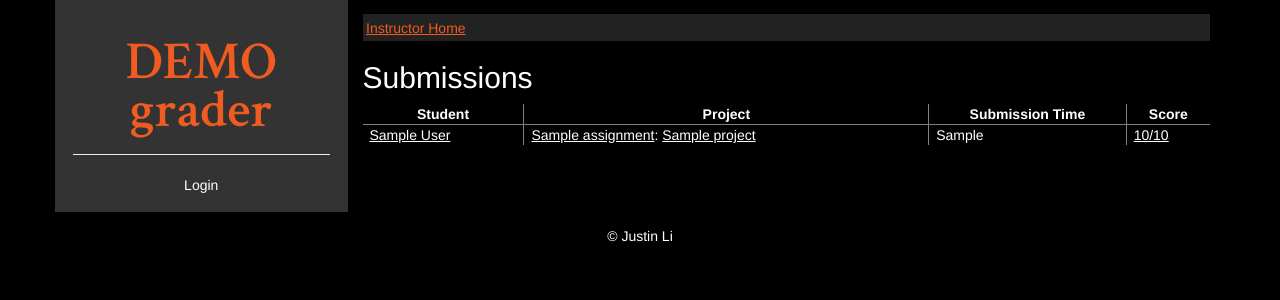
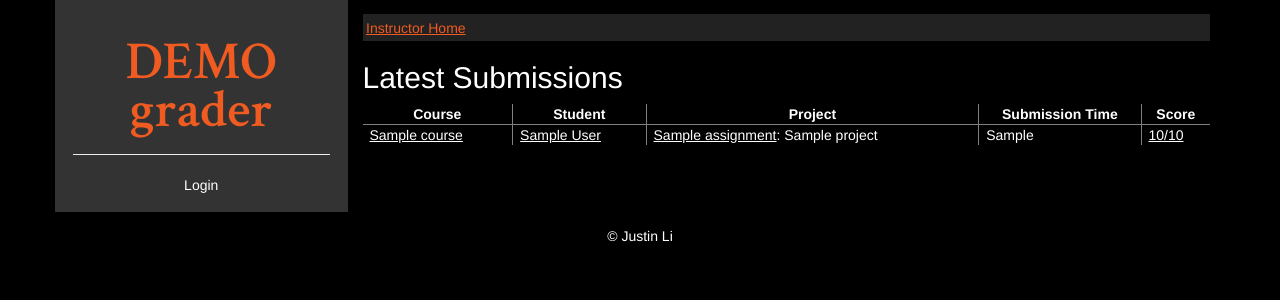
Before and after one commit to justinnhli/demograder, a Django app: template demograder/templates/demograder/instructor/submissions.html in a window 1280 px wide. Shown: the top 300 px of the page. Run offline with Django 3.2, Linux system fonts and the light colour scheme; the template is opened without the code that fills it: most values are stand-ins (such as "Sample title", 1, 10 or a date in 2020); some libraries are stand-ins or nearby versions.

Commit message:
prettify tables

```diff
--- a/demograder/templates/demograder/index.html
+++ b/demograder/templates/demograder/index.html
@@ -13,21 +13,25 @@
 
 	<p>Select a course from the menu on the left to begin.</p>
 
+	{% if submissions %}
 	<p>Your last {{ submissions|length }} submissions:</p>
 	<table>
 		<tr>
+			<th>Course</th>
 			<th>Assignment</th>
 			<th>Date</th>
 			<th>Tests Passed</th>
 		</tr>
 		{% for submission in submissions %}
 		<tr>
-			<td>{{ submission.project.assignment }}: <a href="{% url 'project' submission.project.id %}">{{ submission.project.name }}</a></td>
+			<td><a href="{% url 'course' submission.project.course.id %}">{{ submission.project.course }}</a></td>
+			<td>{{ submission.project.assignment.name }}: <a href="{% url 'project' submission.project.id %}">{{ submission.project.name }}</a></td>
 			<td>{{ submission.us_format }}</td>
 			<td><a href="{% url 'submission' submission.id %}">{{ submission.score }}/{{ submission.max_score }}</a></td>
 		</tr>
 		{% endfor %}
 	</table>
+	{% endif %}
 {% else %}
 	<h2>Welcome!</h2>
 
--- a/demograder/templates/demograder/instructor/submissions.html
+++ b/demograder/templates/demograder/instructor/submissions.html
@@ -8,10 +8,11 @@
 
 {% block content %}
 <!-- begin demograder/instructor/submissions.html:content -->
-<h2>Submissions</h2>
+<h2>Latest Submissions</h2>
 
 <table>
 	<tr>
+		<th>Course</th>
 		<th>Student</th>
 		<th>Project</th>
 		<th>Submission Time</th>
@@ -19,11 +20,9 @@
 	</tr>
 	{% for submission in submissions %}
 		<tr>
+			<td><a href="{% url 'course' submission.project.course.id %}">{{ submission.project.course }}</a></td>
 			<td><a href="{% url 'instructor_student' submission.student.id %}">{{ submission.student.full_name }}</a></td>
-			<td>
-				<a href="{% url 'instructor_assignment' submission.project.assignment.id %}">{{ submission.project.assignment }}</a>:
-				<a href="{% url 'instructor_project' submission.project.id %}">{{ submission.project.name }}</a>
-			</td>
+			<td><a href="{% url 'instructor_assignment' submission.project.assignment.id %}">{{ submission.project.assignment.name }}</a>: {{ submission.project.name }}</td>
 			<td>{{ submission.iso_format }}</td>
 			<td><a href="{% url 'submission' submission.id %}">{{ submission.score }}/{{ submission.max_score }}</a></td>
 		</tr>
```
